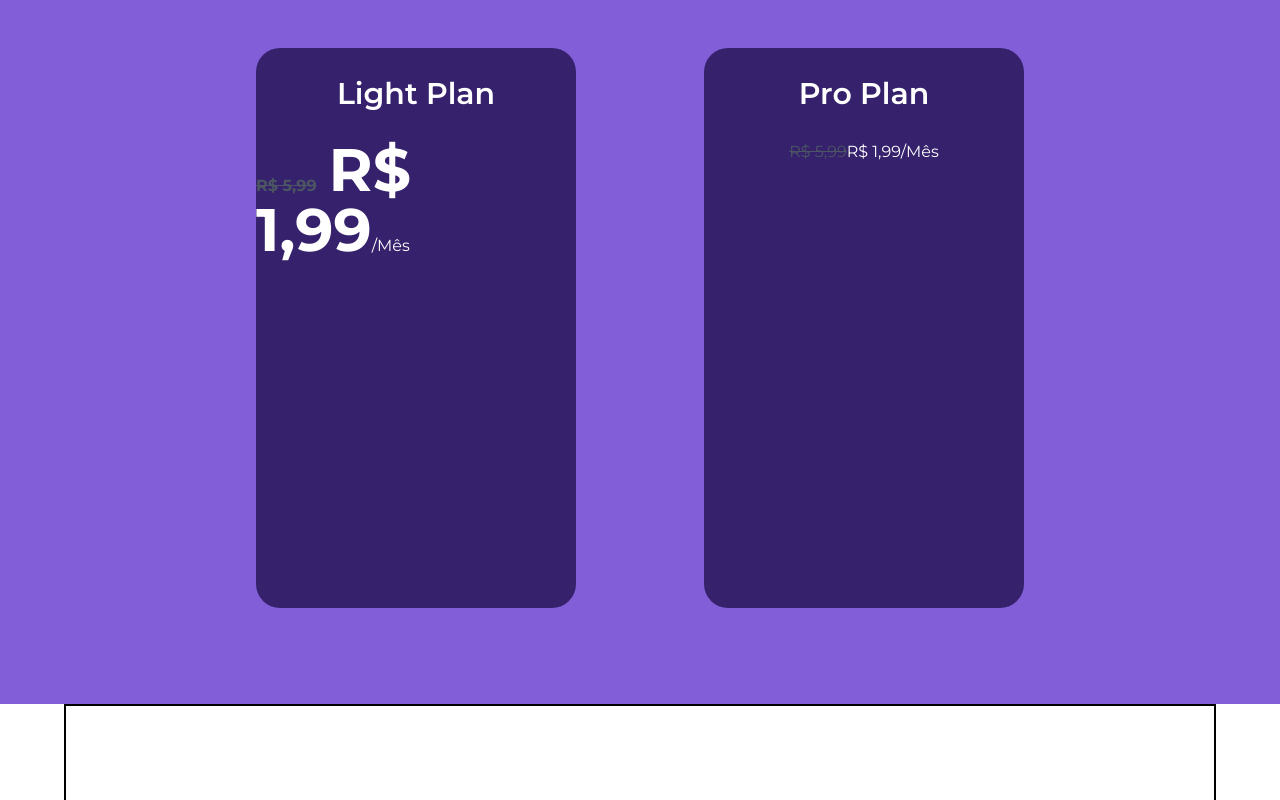
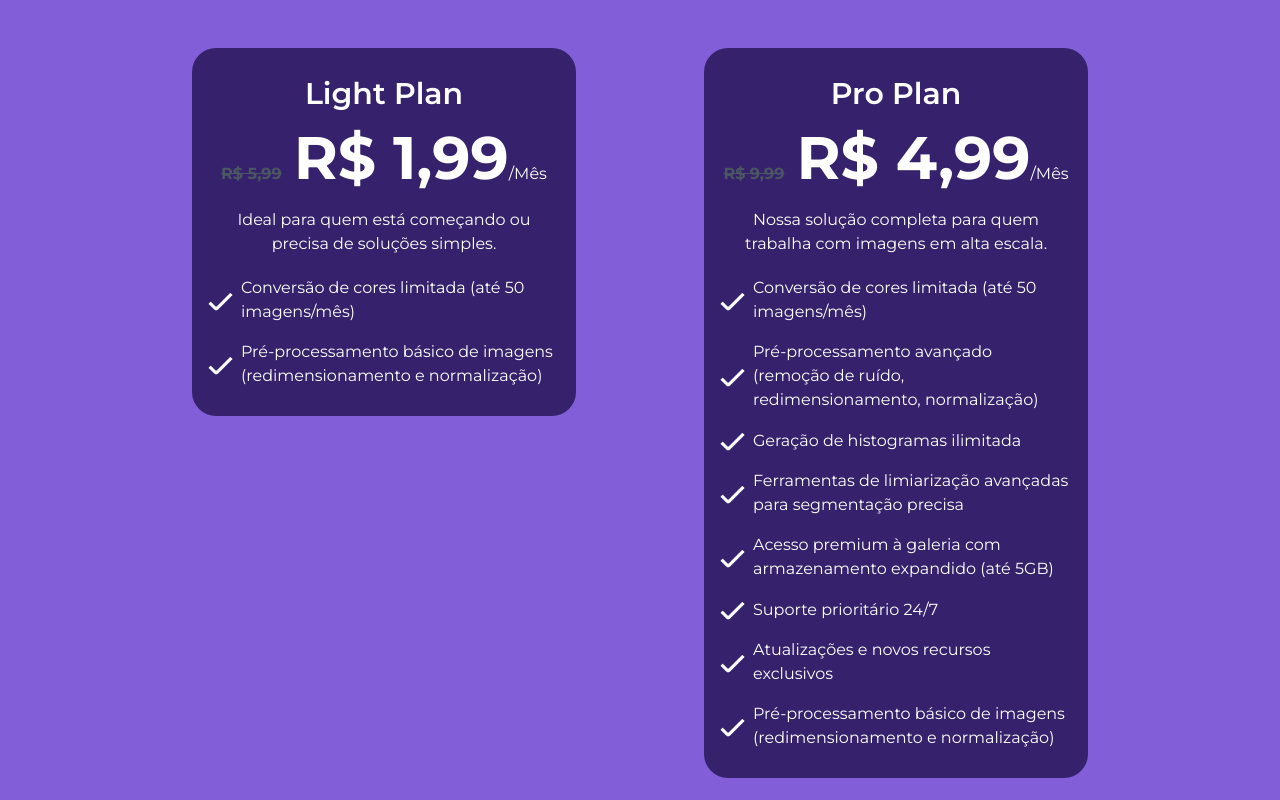
Before and after one commit to pedroestevaodev/noisefy, a Next.js app: page / in a window 1280 px wide. Shown: the part 1160-1960 px from the top of the page. Built offline with nearby package versions, Linux system fonts and the light colour scheme; no server answers.

Commit message:
Seção do main de valores finalizada

```diff
--- a/components/landing/Valores/index.tsx
+++ b/components/landing/Valores/index.tsx
@@ -1,19 +1,53 @@
-import { cn } from "@/lib/utils";
-import { HTMLAttributes } from "react";
-
 function Valores(){
     return(
-        <section className="w-auto h-[100vh] flex justify-center items-start bg-noisefy-500 mt-20">
-            <div className="flex flex-col">
-                <h1 className="text-white text-center font-bold tracking-wide text-5xl mt-12 mb-12" >Nossos Valores</h1>
-                <div className="flex justify-around items-center gap-32 h-auto w-[70w] ">
-                    <article className="h-[70vh] w-[25vw] bg-noisefy-900 rounded-3xl flex justify-start items-center flex-col">
-                        <h3 className="text-3xl font-semibold text-white mt-7 mb-7">Light Plan</h3>
+        <section className="w-auto h-full flex justify-center items-start bg-noisefy-500 mt-20 mb-20">
+            <div className="flex flex-col mt-12 mb-20   ">
+                <h1 className="text-white text-center font-bold tracking-wide text-5xl mb-12" >Nossos Valores</h1>
+                <div className="flex justify-around items-start gap-32 h-auto w-[70w]">
+                    {/* Perguntar para o pedro pq quando coloco auto aqui na altura ele não funciona, pq queria deixar a altura automatica conforme os itens */}
+                    <article className="h-auto w-[30vw] bg-noisefy-900 rounded-3xl flex justify-start items-center flex-col pr-4 pl-4">
+                        <h3 className="text-3xl font-semibold text-white mt-7 mb-4">Light Plan</h3>
                         <p className="text-white"><span className="text-gray-600 line-through font-bold text-base">R$ 5,99</span><span className="font-bold text-6xl ml-3">R$ 1,99</span><span className="">/Mês</span></p>
+                        <p className="text-center text-white mt-5">Ideal para quem está começando ou precisa de soluções simples.</p>
+                        <div className="flex flex-col justify-center items-start mt-5 mb-7 gap-4">
+                            <div className="flex items-center">
+                                <img src="/imgs/icon-verificar.png" alt="icone verificar" className="w-[25px] max-w-full h-auto" /> <span className="text-white ml-2">Conversão de cores limitada (até 50 imagens/mês)</span>
+                            </div>
+                            <div className="flex items-center">
+                                <img src="/imgs/icon-verificar.png" alt="icone verificar" className="w-[25px] max-w-full h-auto" /> <span className="text-white ml-2">Pré-processamento básico de imagens (redimensionamento e normalização)</span>
+                            </div>
+                        </div>
                     </article>
-                    <article className="h-[70vh] w-[25vw] bg-noisefy-900 rounded-3xl flex justify-start items-center flex-col">
-                        <h3 className="text-3xl font-semibold text-white mt-7 mb-7">Pro Plan</h3>
-                        <p className="text-white"><span className="text-gray-600 line-through">R$ 5,99</span><span className="">R$ 1,99</span><span className="">/Mês</span></p>
+                    <article className="h-auto w-[30vw] bg-noisefy-900 rounded-3xl flex justify-start items-center flex-col pr-4 pl-4">
+                    <h3 className="text-3xl font-semibold text-white mt-7 mb-4">Pro Plan</h3>
+                        <p className="text-white"><span className="text-gray-600 line-through font-bold text-base">R$ 9,99</span><span className="font-bold text-6xl ml-3">R$ 4,99</span><span className="">/Mês</span></p>
+                        <p className="text-center text-white mt-5">Nossa solução completa para quem trabalha com imagens em alta escala.</p>
+                        <div className="flex flex-col justify-center items-start mt-5 mb-7 gap-4">
+                            <div className="flex items-center">
+                                <img src="/imgs/icon-verificar.png" alt="icone verificar" className="w-[25px] max-w-full h-auto" /> <span className="text-white ml-2">Conversão de cores limitada (até 50 imagens/mês)</span>
+                            </div>
+                            <div className="flex items-center">
+                                <img src="/imgs/icon-verificar.png" alt="icone verificar" className="w-[25px] max-w-full h-auto" /> <span className="text-white ml-2">Pré-processamento avançado (remoção de ruído, redimensionamento, normalização)</span>
+                            </div>
+                            <div className="flex items-center">
+                                <img src="/imgs/icon-verificar.png" alt="icone verificar" className="w-[25px] max-w-full h-auto" /> <span className="text-white ml-2">Geração de histogramas ilimitada</span>
+                            </div>
+                            <div className="flex items-center">
+                                <img src="/imgs/icon-verificar.png" alt="icone verificar" className="w-[25px] max-w-full h-auto" /> <span className="text-white ml-2">Ferramentas de limiarização avançadas para segmentação precisa</span>
+                            </div>
+                            <div className="flex items-center">
+                                <img src="/imgs/icon-verificar.png" alt="icone verificar" className="w-[25px] max-w-full h-auto" /> <span className="text-white ml-2">Acesso premium à galeria com armazenamento expandido (até 5GB)</span>
+                            </div>
+                            <div className="flex items-center">
+                                <img src="/imgs/icon-verificar.png" alt="icone verificar" className="w-[25px] max-w-full h-auto" /> <span className="text-white ml-2">Suporte prioritário 24/7</span>
+                            </div>
+                            <div className="flex items-center">
+                                <img src="/imgs/icon-verificar.png" alt="icone verificar" className="w-[25px] max-w-full h-auto" /> <span className="text-white ml-2">Atualizações e novos recursos exclusivos</span>
+                            </div>
+                            <div className="flex items-center">
+                                <img src="/imgs/icon-verificar.png" alt="icone verificar" className="w-[25px] max-w-full h-auto" /> <span className="text-white ml-2">Pré-processamento básico de imagens (redimensionamento e normalização)</span>
+                            </div>
+                        </div>
                     </article>
                 </div>
             </div>
```
Also changed, not shown: public/imgs/icon-verificar.png (added).
